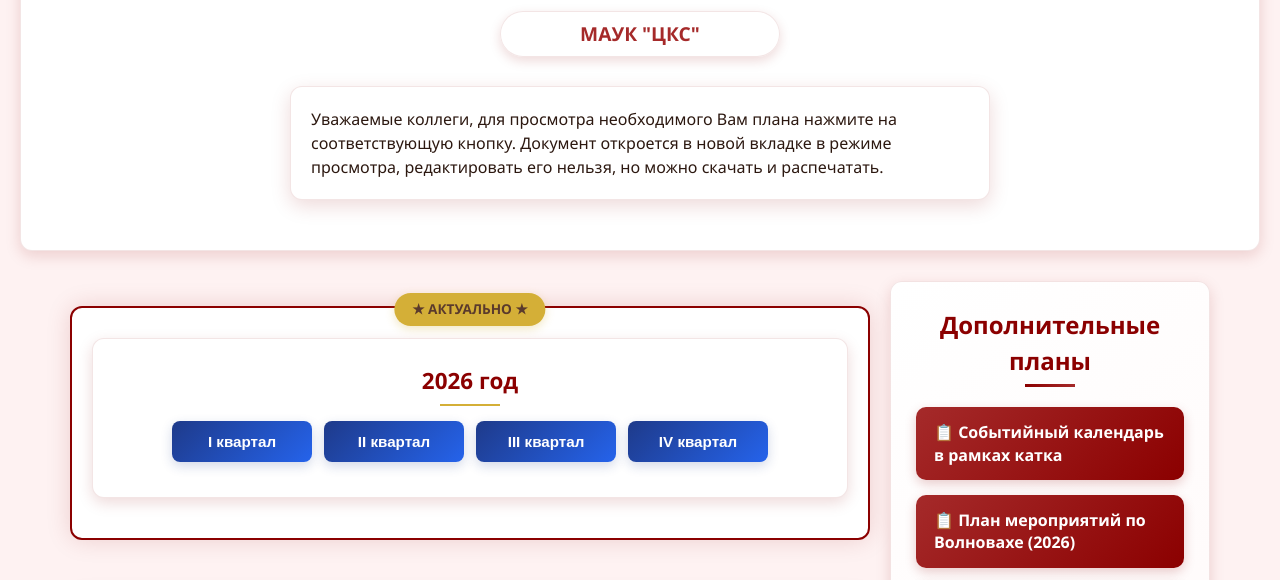
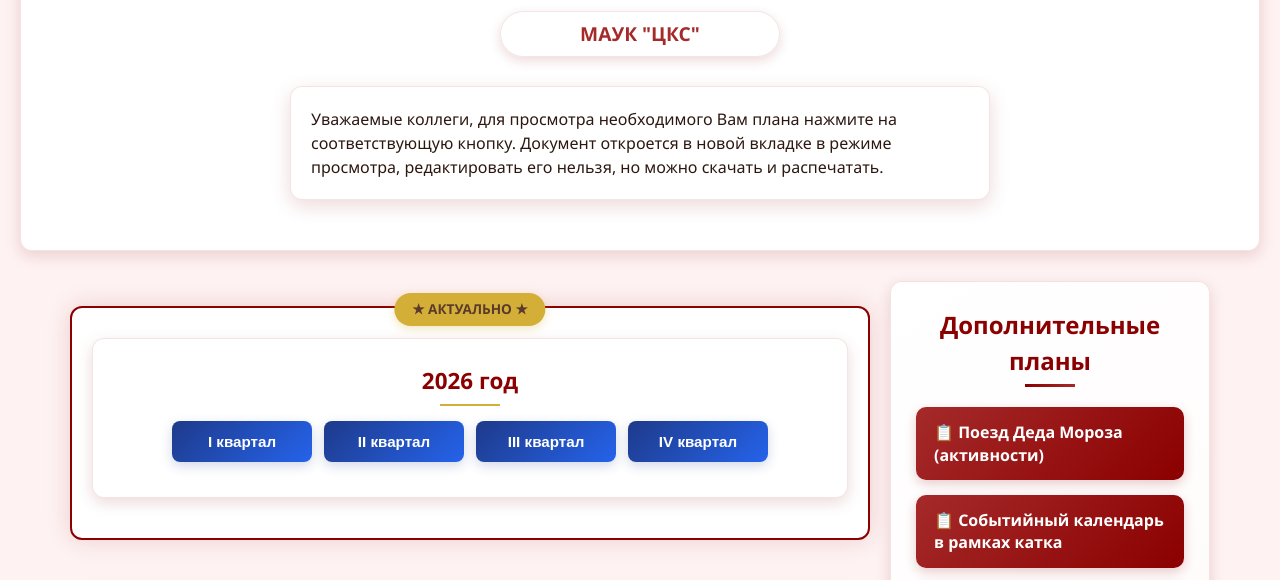
Before and after one commit to AnnaKimson/cksplanpage, a plain HTML site: page index.html in a window 1280 px wide. Shown: the part 140-720 px from the top of the page. Drawn offline with Linux system fonts and the light colour scheme.

Commit message:
Update index.html

```diff
--- a/index.html
+++ b/index.html
@@ -215,6 +215,9 @@
   <aside class="sidebar">
     <h3 class="sidebar-title">Дополнительные планы</h3>
     <div class="btn-group sidebar-group">
+      <a href="https://disk.yandex.ru/i/aOWRs1ybE_OM5w" target="_blank" class="btn sidebar-btn">📋 Поезд Деда Мороза (активности) </a>
+    </div>
+    <div class="btn-group sidebar-group">
       <a href="https://disk.yandex.ru/i/rTqAZLjXLlzfkw" target="_blank" class="btn sidebar-btn">📋 Событийный календарь в рамках катка </a>
     </div>
     <div class="btn-group sidebar-group">
```
